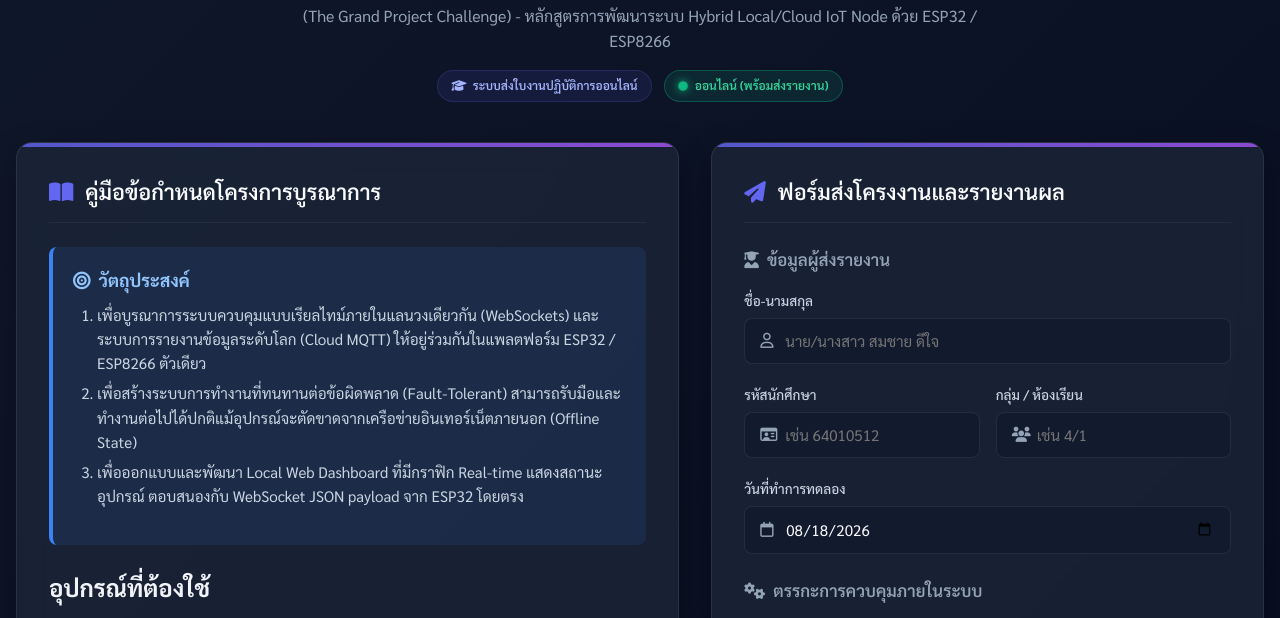
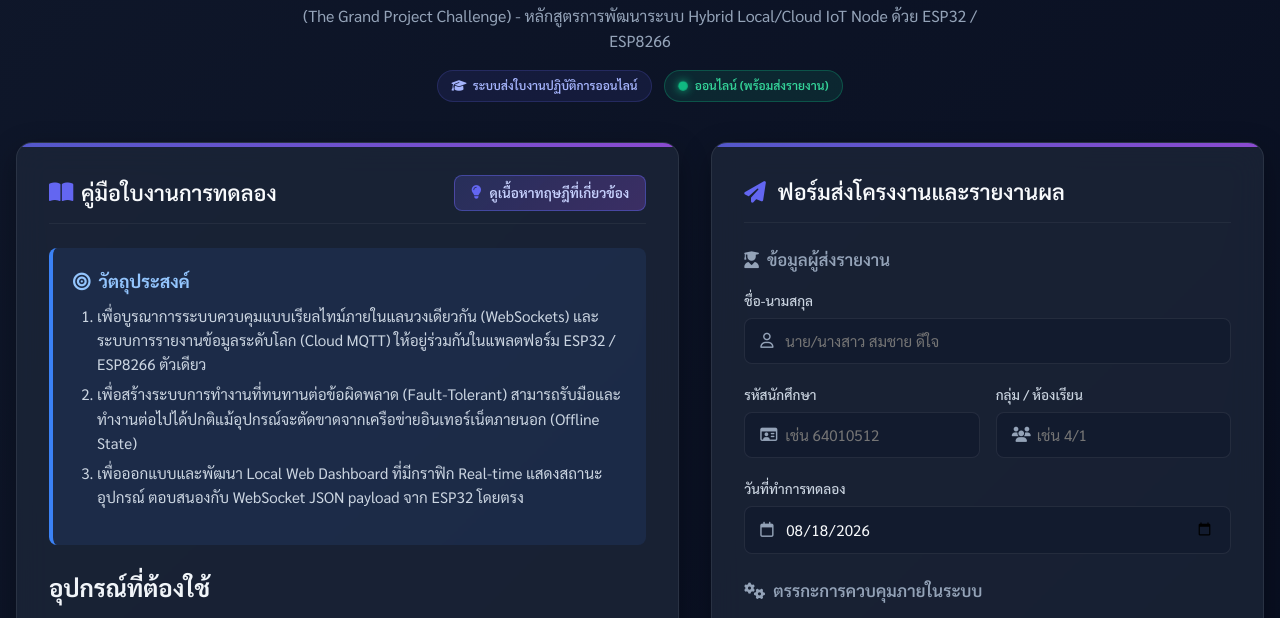
Before and after one commit to allarm2553/iot-lab-sheet-apps, a website: page lab6/index.html in a window 1280 px wide. Shown: the part 103-721 px from the top of the page. Drawn offline with Linux system fonts and the light colour scheme.

Commit message:
Fix theory toggle buttons rendering in all 15 lab worksheets

```diff
--- a/lab6/index.html
+++ b/lab6/index.html
@@ -858,9 +858,14 @@
 
       <!-- Left Column: Lab Sheet Manual -->
       <div class="glass-card">
-        <div class="card-title">
-          <i class="fa-solid fa-book-open"></i>
-          <span>คู่มือข้อกำหนดโครงการบูรณาการ</span>
+        <div class="card-title" style="display: flex; justify-content: space-between; align-items: center; flex-wrap: wrap; gap: 0.5rem;">
+          <div style="display: flex; align-items: center; gap: 0.5rem;">
+            <i class="fa-solid fa-book-open"></i>
+            <span>คู่มือใบงานการทดลอง</span>
+          </div>
+          <button type="button" class="btn-theory-toggle" onclick="openTheoryModal()">
+            <i class="fa-solid fa-lightbulb"></i> <span>ดูเนื้อหาทฤษฎีที่เกี่ยวข้อง</span>
+          </button>
         </div>
 
         <div class="info-frame">
```
Also changed, not shown: LAB5_Dev/index.html (+8 -3 lines), lab-basic/index.html (+8 -2 lines), lab-extra/index.html (+8 -3 lines), lab1.1/index.html (+8 -3 lines), lab2/index.html (+8 -3 lines), lab3.1/index.html (+8 -3 lines), lab3/index.html (+8 -3 lines), lab4/index.html (+8 -3 lines), lab5/index.html (+8 -3 lines), lab7/index.html (+8 -2 lines), lab8/index.html (+8 -2 lines), lab9/index.html (+8 -2 lines).
